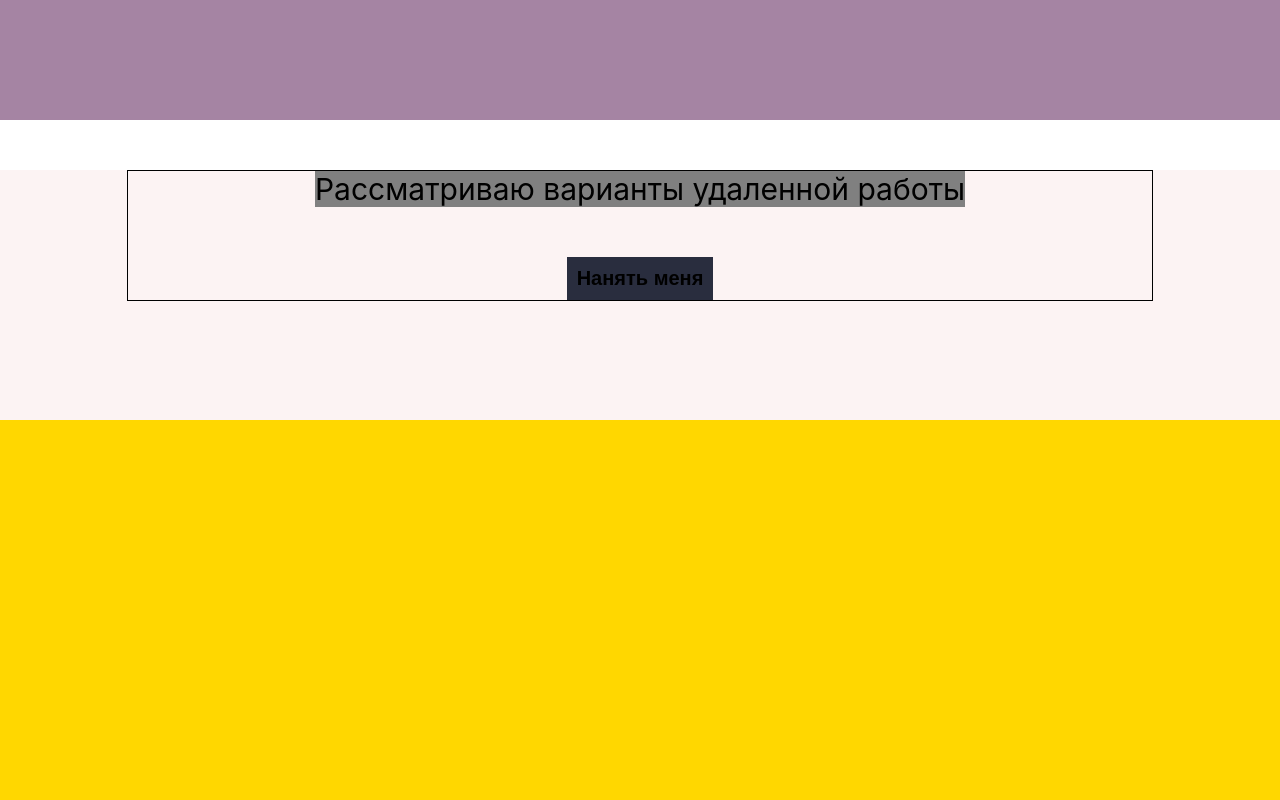
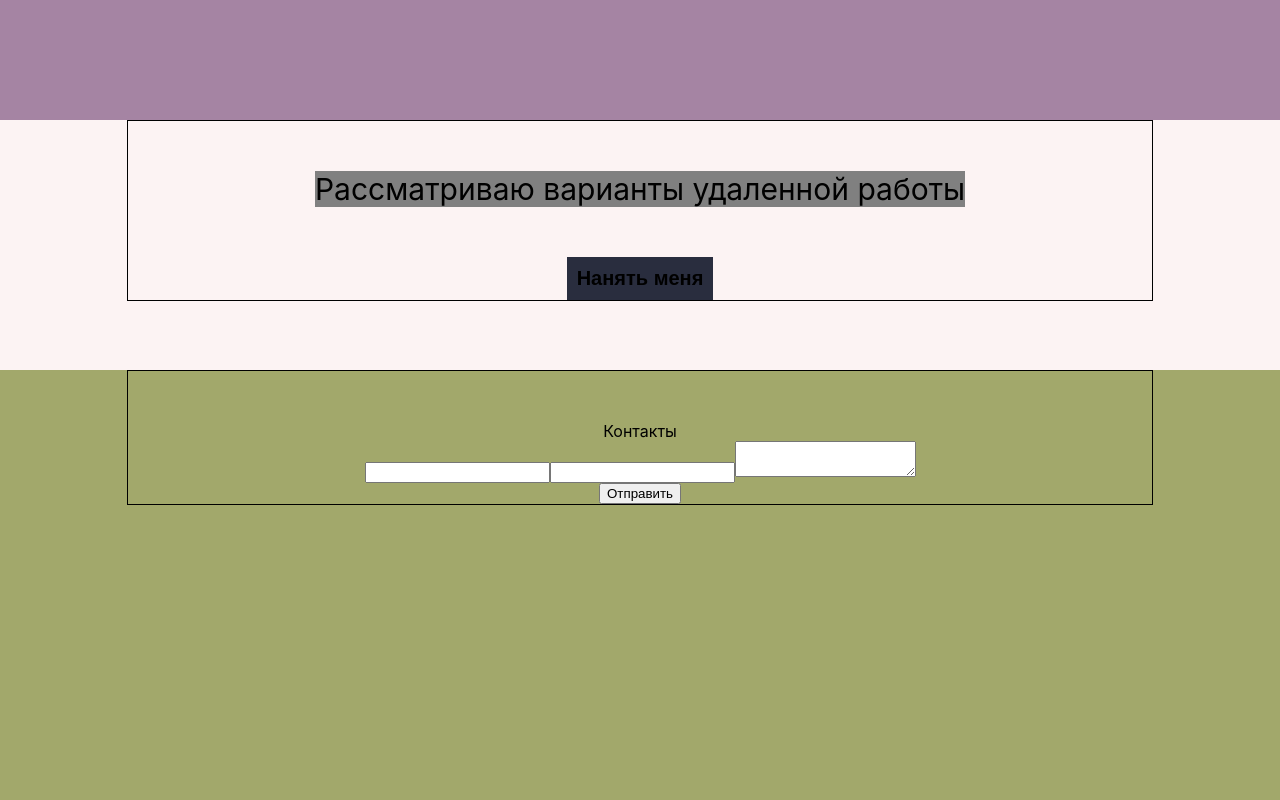
Before and after one commit to zionjke/portfolio, a React (Create React App) app: page / in a window 1280 px wide. Shown: the part 2380-3180 px from the top of the page. Built offline with nearby package versions, Linux system fonts and the light colour scheme.

Commit message:
styled Contacts component

```diff
--- a/src/components/Contacts/Contacts.js
+++ b/src/components/Contacts/Contacts.js
@@ -5,7 +5,22 @@ import styles from './Contacts.module.css'
 function Contacts() {
   return (
       <div className={styles.contacts}>
+            <div className={styles.container}>
+                <div className={styles.contacts_block}>
+                    <span>Контакты</span>
+                    <div className={styles.contacts_block_form}>
+                        <form>
+                            <input type="text"/>
+                            <input type="text"/>
+                            <textarea ></textarea>
+                        </form>
+                    </div>
+                    <button>
+                        Отправить
+                    </button>
 
+                </div>
+            </div>
       </div>
   );
 }
--- a/src/components/Contacts/Contacts.module.css
+++ b/src/components/Contacts/Contacts.module.css
@@ -1,4 +1,23 @@
 .contacts {
   min-height: 100vh;
-  background-color: gold;
+  background-color: #a2a86b;
 }
+
+.container {
+  width: 80%;
+  border: 1px solid;
+  margin: 0 auto;
+
+}
+
+.contacts_block {
+  margin-top: 50px;
+  display: flex;
+  flex-direction: column;
+  justify-content: space-between;
+  align-items: center;
+}
+
+.contacts_block_form {
+
+}
--- a/src/components/Slogan/Slogan.module.css
+++ b/src/components/Slogan/Slogan.module.css
@@ -6,7 +6,7 @@
   width: 80%;
   border: 1px solid;
   margin: 0 auto;
-  margin-top: 50px;
+
 }
 
 .slogan_block {
@@ -14,6 +14,7 @@
   flex-direction: column;
   justify-content: space-between;
   align-items: center;
+  margin-top: 50px;
 }
 .slogan_block span {
   background-color: grey;
```
